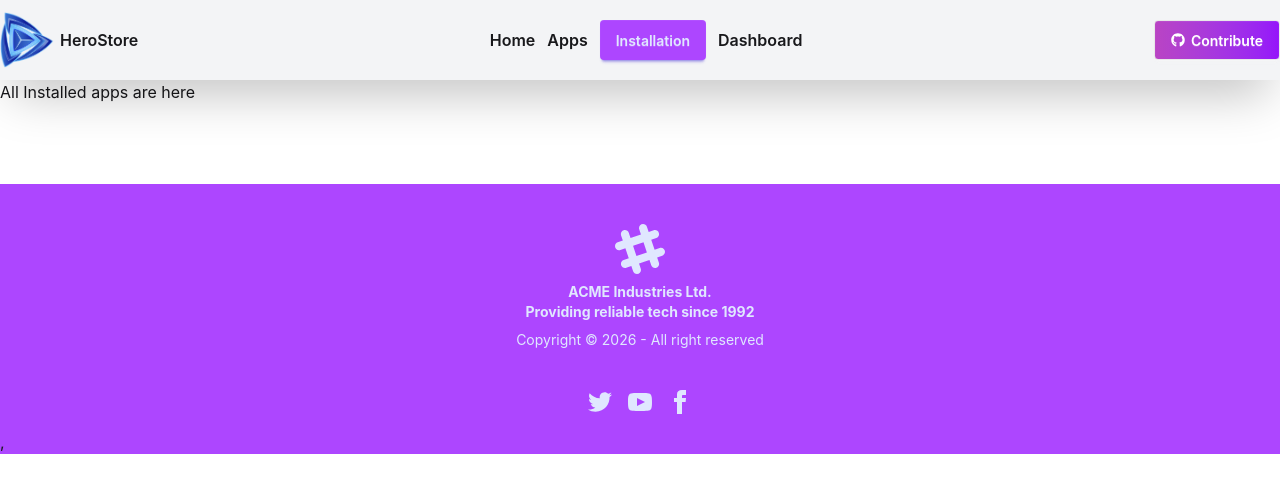
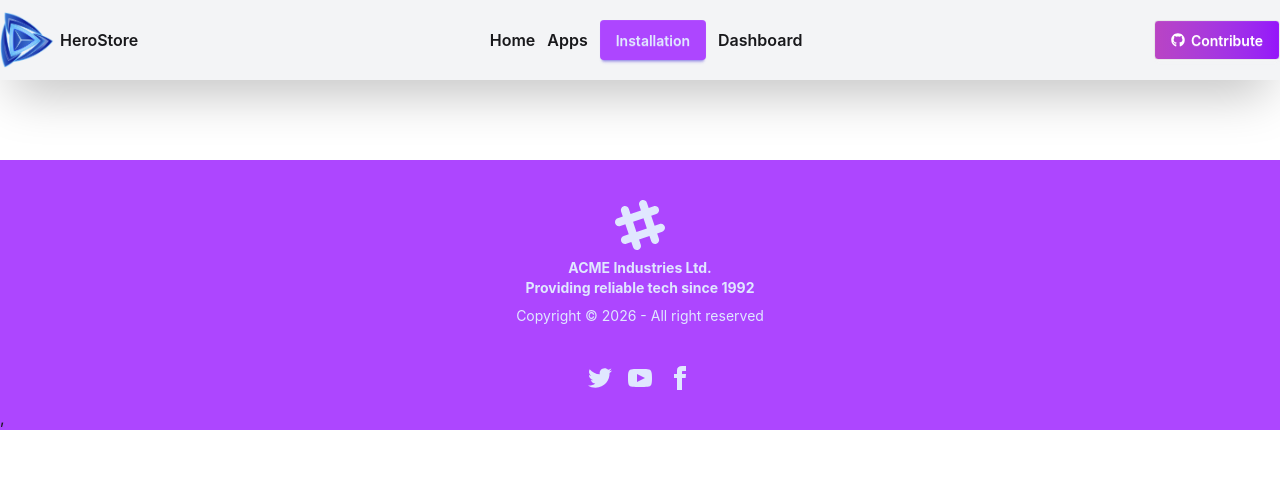
Before and after one commit to shahadat-hossain99/playstore-react, a React (Vite) app: page /installApps in a window 1280 px wide. Shown: the top 492 px of the page. Built offline with nearby package versions, Linux system fonts and the light colour scheme.

Commit message:
installed app shown in the ui

```diff
--- a/package.json
+++ b/package.json
@@ -17,6 +17,7 @@
     "react-icons": "^5.6.0",
     "react-router": "^7.14.0",
     "react-spinners": "^0.17.0",
+    "react-toastify": "^11.0.5",
     "tailwindcss": "^4.2.2"
   },
   "devDependencies": {
--- a/src/layout/RootLayout.jsx
+++ b/src/layout/RootLayout.jsx
@@ -2,6 +2,7 @@ import React from "react";
 import { Outlet } from "react-router";
 import Navbar from "../components/shared/Navbar";
 import Footer from "../components/shared/Footer";
+import { ToastContainer } from "react-toastify";
 
 const RootLayout = () => {
   return (
@@ -9,6 +10,8 @@ const RootLayout = () => {
       <Navbar></Navbar>
       <Outlet></Outlet>
       <Footer></Footer>
+
+      <ToastContainer />
     </div>
   );
 };
--- a/src/main.jsx
+++ b/src/main.jsx
@@ -2,11 +2,6 @@ import { StrictMode } from "react";
 import { createRoot } from "react-dom/client";
 import "./index.css";
 import { RouterProvider } from "react-router/dom";
-// import { createBrowserRouter } from "react-router";
-// import RootLayout from "./layout/RootLayout";
-// import Homepage from "./pages/homepage/Homepage";
-// import Apps from "./pages/apps/Apps";
-// import InstallApps from "./pages/installApps/InstallApps";
 
 import { router } from "./router/Routes";
 import InstalledAppsProvider from "./context/InstalledAppsProvider";
--- a/src/pages/appDetails/AppDetails.jsx
+++ b/src/pages/appDetails/AppDetails.jsx
@@ -7,6 +7,7 @@ import ReImg from "../../assets/images/icon-review.png";
 import { HashLoader } from "react-spinners";
 import NotFound from "../notFoundPage/NotFoundPage";
 import { InstalledAppsContext } from "../../context/InstalledAppsContext";
+import { toast } from "react-toastify";
 
 const AppDetails = () => {
   const { id } = useParams();
@@ -39,8 +40,17 @@ const AppDetails = () => {
   }
 
   const handleInstallApp = () => {
-    setInstalledApps([...installedApps, expectedApp]);
+    const isExistApp = installedApps.find((apps) => apps.id == expectedApp.id);
+
+    if (isExistApp) {
+      toast.warning("This book is already Exist");
+      return;
+    } else {
+      setInstalledApps([...installedApps, expectedApp]);
+      toast.success(`${expectedApp.title} is Installing`);
+    }
   };
+
   console.log(installedApps, "hi");
 
   return (
--- a/src/pages/installApps/InstallApps.jsx
+++ b/src/pages/installApps/InstallApps.jsx
@@ -6,8 +6,18 @@ const InstallApps = () => {
   console.log(installedApps, setInstalledApps);
 
   return (
-    <div>
-      <h2>All Installed apps are here</h2>
+    <div className="container mx-auto my-12">
+      {installedApps.map((app, i) => {
+        return (
+          <div
+            key={i}
+            className="flex gap-4 items-center shadow-2xl p-5 rounded-md bg-slate-100 m-5"
+          >
+            <img className="h-36 w-auto" src={app.image} alt="" />
+            <h2 className="text-3xl font-bold">{app.title}</h2>
+          </div>
+        );
+      })}
     </div>
   );
 };
```
Also changed, not shown: 1 other file (tests, documents, lock files or other folders).
